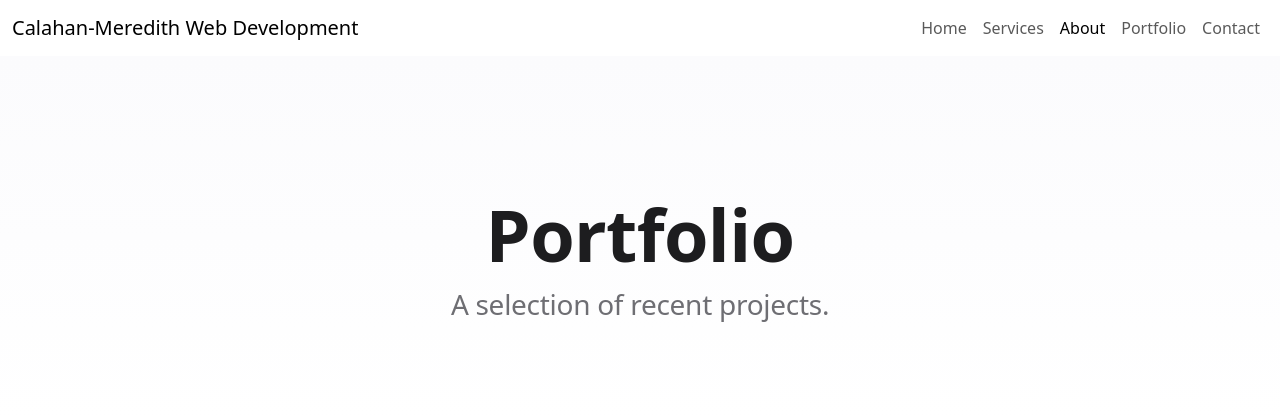
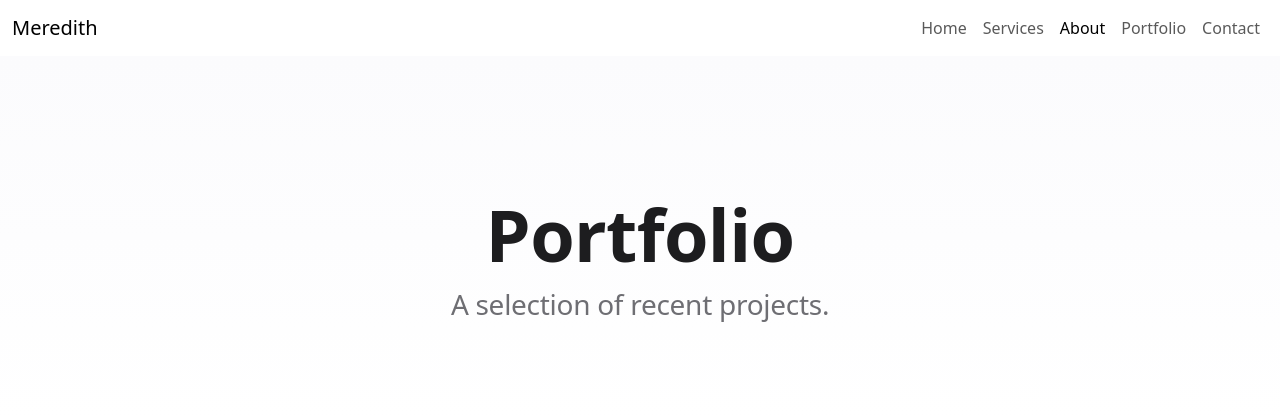
Before and after one commit to Ben-Meredith/Calihan-Meredith, a Flask app: page /about in a window 1280 px wide. Shown: the top 420 px of the page. Run offline with Flask 3, Linux system fonts and the light colour scheme.

Commit message:
Update base.html

```diff
--- a/templates/base.html
+++ b/templates/base.html
@@ -3,7 +3,7 @@
 <head>
     <meta charset="UTF-8">
     <meta name="viewport" content="width=device-width, initial-scale=1.0">
-    <title>{% block title %}Calahan-Meredith Web Development{% endblock %}</title>
+    <title>{% block title %}Meredith Web Development{% endblock %}</title>
 
     <!-- Bootstrap CSS -->
     <link href="https://cdn.jsdelivr.net/npm/bootstrap@5.3.0/dist/css/bootstrap.min.css" rel="stylesheet">
@@ -15,13 +15,12 @@
     {% block extra_css %}{% endblock %}
 </head>
 <body>
-
     <!-- Navigation -->
     <nav class="navbar navbar-expand-lg">
         <div class="container-fluid">
             <a class="navbar-brand" href="{{ url_for('index') }}">
                 <!-- <img src="{{ url_for('static', filename='images/logo.png') }}" alt="Logo" height="40"> -->
-                Calahan-Meredith Web Development
+                Meredith
             </a>
             <button class="navbar-toggler" type="button" data-bs-toggle="collapse" data-bs-target="#navbarNav">
                 <div class="custom-toggler">
@@ -85,7 +84,7 @@
                 <div>
                     <h3 style="font-size: 12px; font-weight: 600; color: #1d1d1f; margin-bottom: 12px; letter-spacing: -0.01em;">Connect</h3>
                     <ul style="list-style: none; padding: 0; margin: 0;">
-                        <li style="margin-bottom: 10px;"><a href="mailto:contact@calahan-meredith.com" style="font-size: 12px; color: #6e6e73; text-decoration: none; transition: color 0.3s;">Email</a></li>
+                        <li style="margin-bottom: 10px;"><a href="mailto:contact@meredith.com" style="font-size: 12px; color: #6e6e73; text-decoration: none; transition: color 0.3s;">Email</a></li>
                         <li style="margin-bottom: 10px;"><a href="tel:+15551234567" style="font-size: 12px; color: #6e6e73; text-decoration: none; transition: color 0.3s;">Phone</a></li>
                         <li style="margin-bottom: 10px; display: flex; gap: 12px; margin-top: 16px;">
                             <a href="#" style="color: #6e6e73; transition: color 0.3s; font-size: 14px;"><i class="fab fa-facebook"></i></a>
@@ -101,7 +100,7 @@
             <!-- Bottom Line -->
             <div style="border-top: 1px solid #d2d2d7; padding-top: 20px;">
                 <p style="font-size: 12px; color: #6e6e73; margin: 0; text-align: center; line-height: 1.66667;">
-                    © 2025 Calahan-Meredith Web Development. All rights reserved.
+                    © 2025 Meredith Web Development. All rights reserved.
                 </p>
             </div>
         </div>
```
